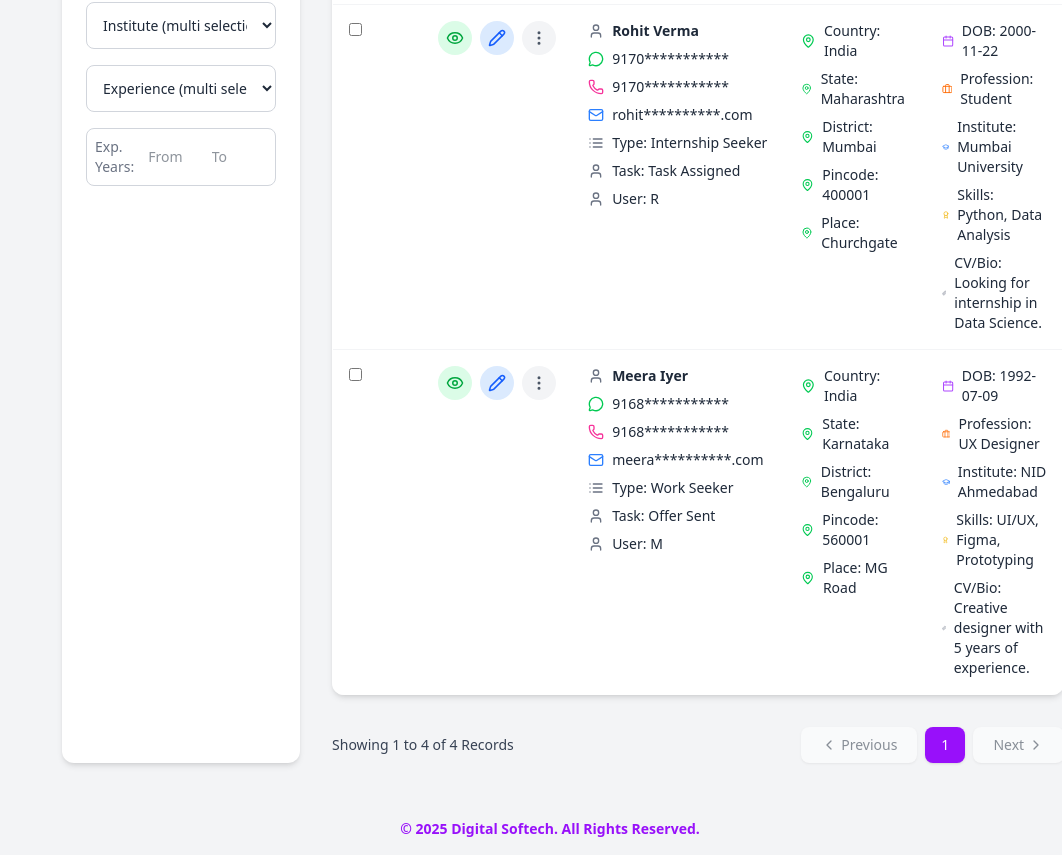
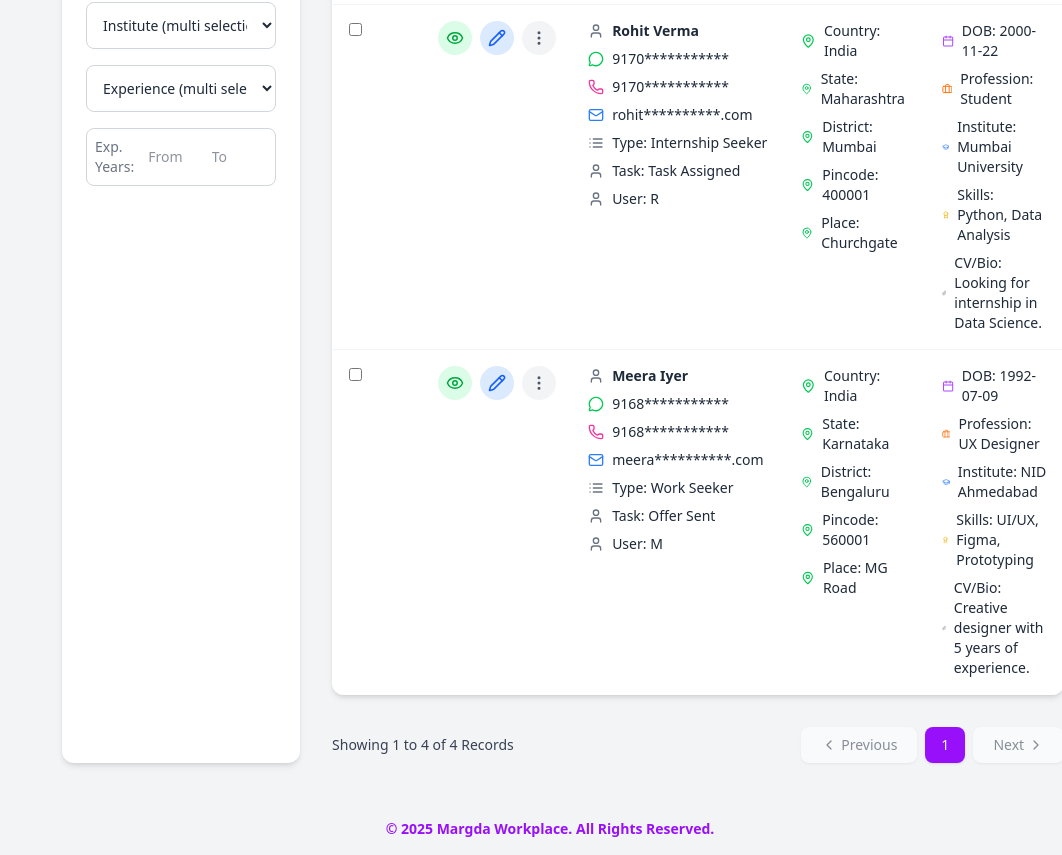
Before and after one commit to margda-workplace/margda, a Next.js app: page /crm in a window 1280 px wide. Shown: the part 2271-3126 px from the top of the page, without its empty margins (218-1280 px from the left). Built offline with nearby package versions, Linux system fonts and the light colour scheme.

Commit message:
Changed footer

```diff
--- a/src/app/components/dashboard.js
+++ b/src/app/components/dashboard.js
@@ -1489,7 +1489,7 @@ const Dashboard = () => {
 
       {/* Footer */}
       <footer className="w-full text-center p-4 bg-gray-100 text-purple-600 font-semibold text-sm">
-        © 2025 Digital Softech. All Rights Reserved.
+        © 2025 Margda Workplace. All Rights Reserved.
       </footer>
     </div>
   );
```
